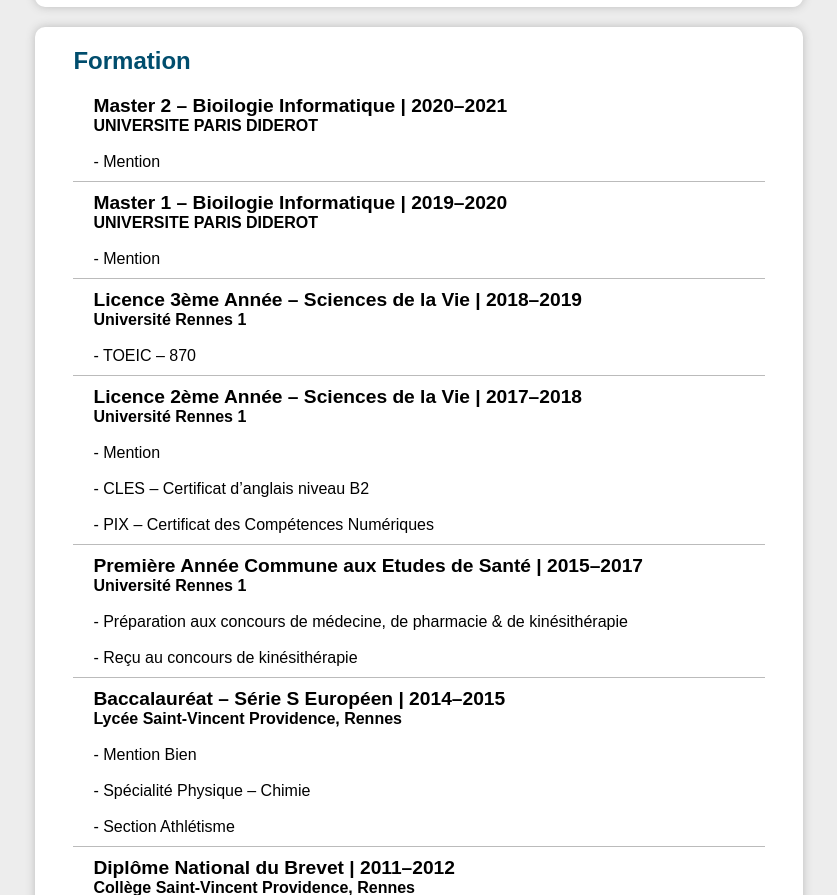
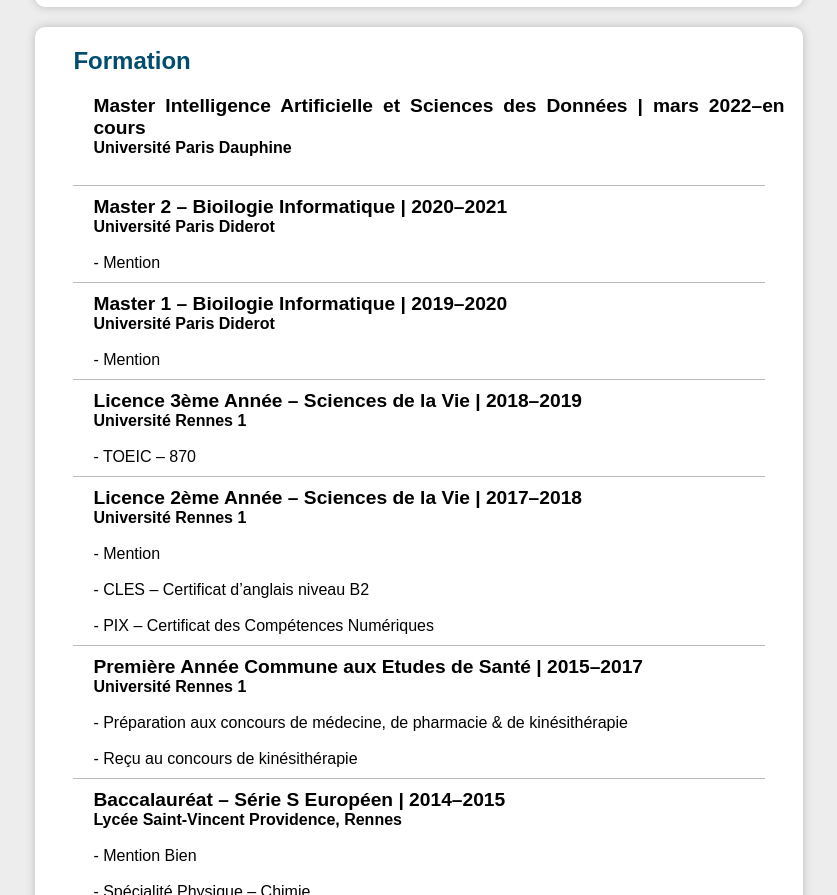
Before and after one commit to leomaury/leomaury.github.io, a plain HTML site: page index.html in a window 1280 px wide. Shown: the part 1579-2474 px from the top of the page, without its empty margins (221-1058 px from the left). Drawn offline with Linux system fonts and the light colour scheme.

Commit message:
added last Master

```diff
--- a/index.html
+++ b/index.html
@@ -126,8 +126,15 @@
         <h2>Formation</h2>
             <div class="exp">
                 <div class="exp-info">
+                    <h3>Master Intelligence Artificielle et Sciences des Données | mars 2022–en cours</h3>
+                    <h4><strong>Université Paris Dauphine</strong></h4>
+                    <br>
+                </div>
+            </div>
+            <div class="exp">
+                <div class="exp-info">
                     <h3>Master 2 – Bioilogie Informatique | 2020–2021</h3>
-                    <h4><strong>UNIVERSITE PARIS DIDEROT</strong></h4>
+                    <h4><strong>Université Paris Diderot</strong></h4>
                     <br>
                     <h4>- Mention</h4>
                 </div>
@@ -135,7 +142,7 @@
             <div class="exp">
                 <div class="exp-info">
                     <h3>Master 1 – Bioilogie Informatique | 2019–2020</h3>
-                    <h4><strong>UNIVERSITE PARIS DIDEROT</strong></h4>
+                    <h4><strong>Université Paris Diderot</strong></h4>
                     <br>
                     <h4>- Mention</h4>
                 </div>
```
